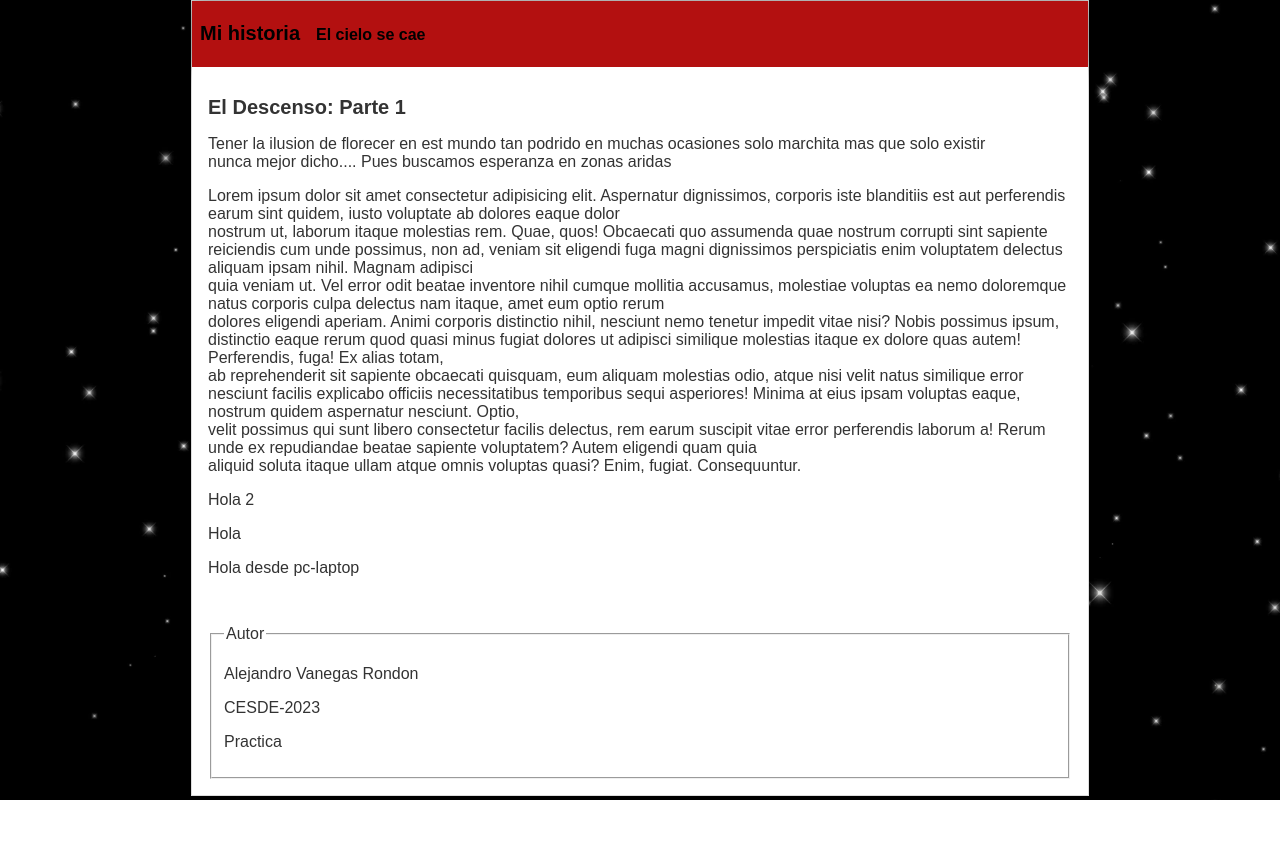
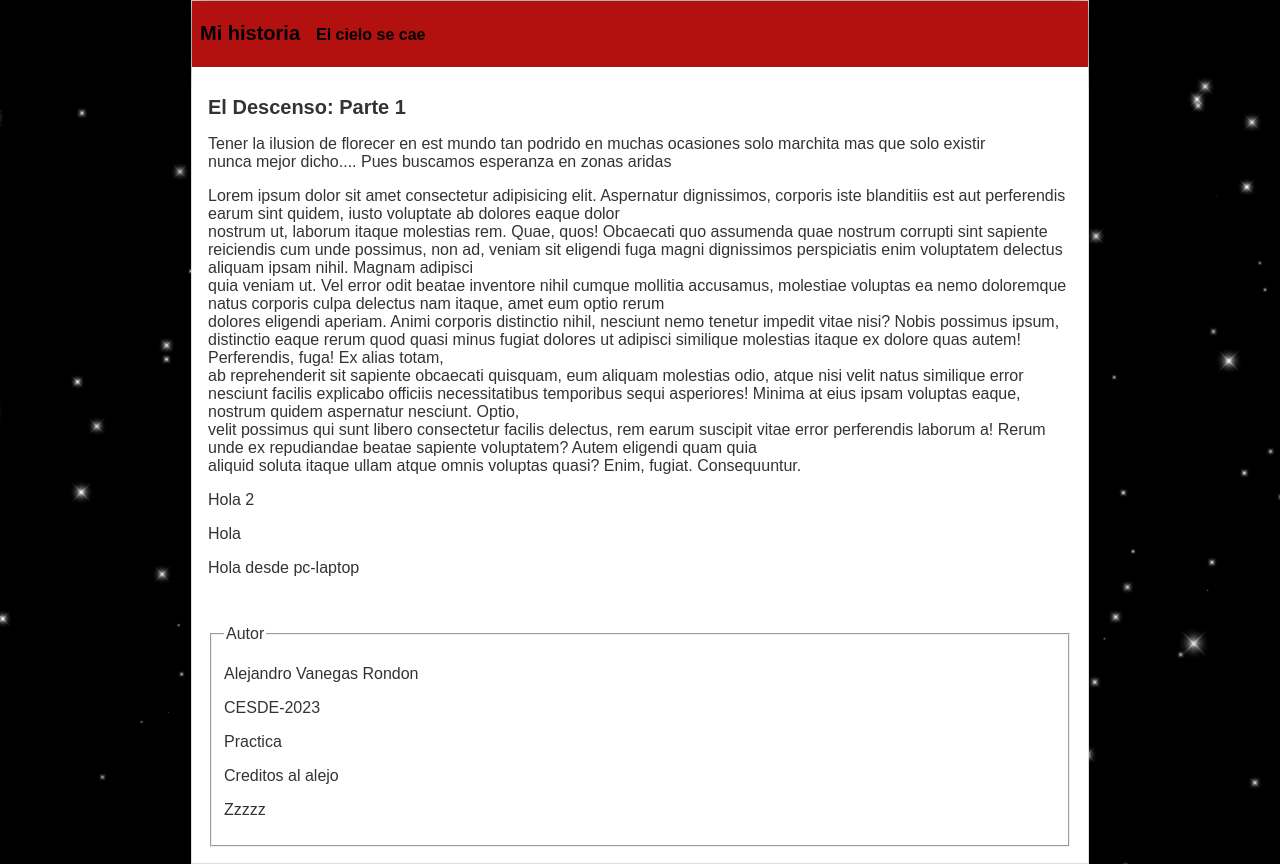
Before and after one commit to AlejoVR09/GitPlatzi, a plain HTML site: page index.html in a window 1280 px wide. Before the commit the page ends 800 px from the top, so only its background shows below. Drawn offline with Linux system fonts and the light colour scheme.

Commit message:
Añade creditos

```diff
--- a/index.html
+++ b/index.html
@@ -34,6 +34,8 @@
                 <p>Alejandro Vanegas Rondon</p>
                 <p>CESDE-2023</p>
                 <p>Practica</p>
+                <p>Creditos al alejo</p>
+                <p>Zzzzz</p>
             </fieldset>
 
         </footer>
```
